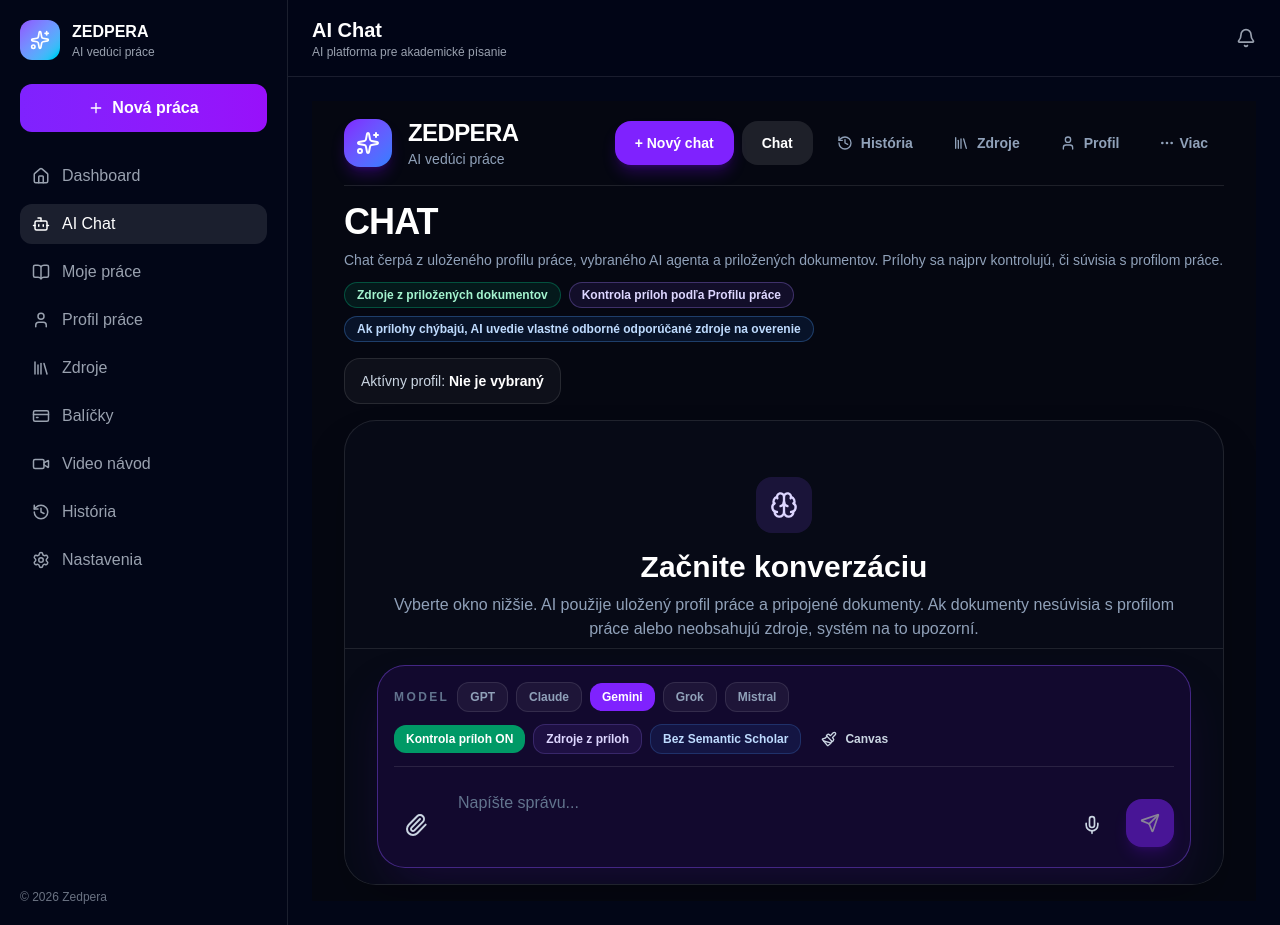
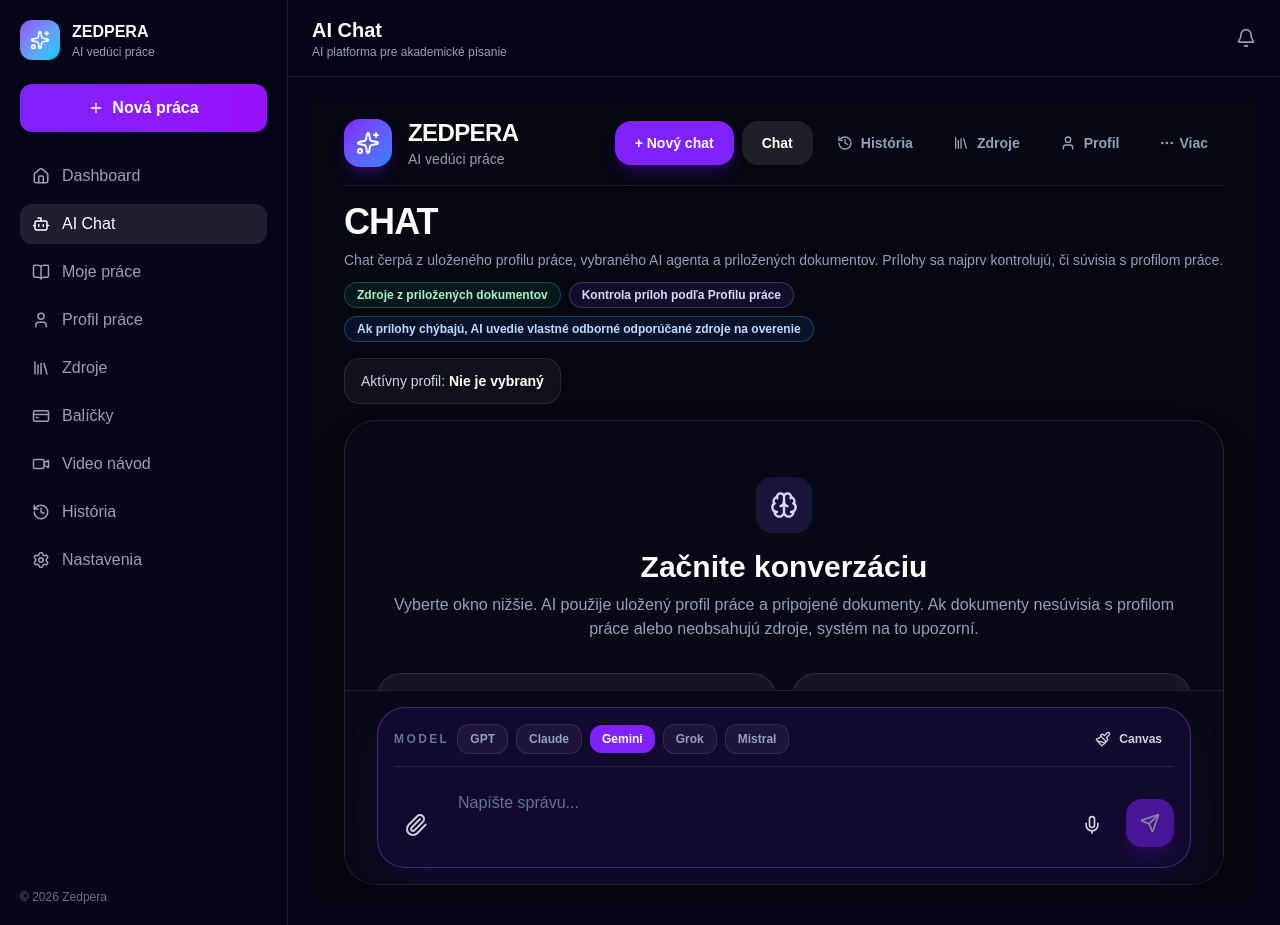
Before and after one commit to Peter8209/moj-ai-projekt, a Next.js app: page /chat in a window 1280 px wide. Built offline with nearby package versions, Linux system fonts and the light colour scheme.

Commit message:
Improve audit API

```diff
--- a/app/chat/page.tsx
+++ b/app/chat/page.tsx
@@ -400,7 +400,7 @@
   const [popup, setPopup] = useState(false);
   const [popupData, setPopupData] = useState<ParsedResult | null>(null);
 
-  const [validateAttachments, setValidateAttachments] = useState(true);
+const validateAttachments = true;
 
   const fileInputRef = useRef<HTMLInputElement | null>(null);
   const scrollAreaRef = useRef<HTMLDivElement | null>(null);
@@ -646,7 +646,7 @@
 
 formData.append('useSemanticScholar', 'false');
 formData.append('sourceMode', 'uploaded_documents_first');
-formData.append('validateAttachmentsAgainstProfile', String(validateAttachments));
+formData.append('validateAttachmentsAgainstProfile', 'true');
 formData.append('requireSourceList', 'true');
 formData.append('allowAiKnowledgeFallback', 'true');
 
@@ -1035,27 +1035,6 @@
 <div className="flex flex-wrap items-center gap-2">
   <button
     type="button"
-  onClick={() => setValidateAttachments((prev) => !prev)}
-  className={`rounded-xl px-3 py-1.5 text-xs font-black transition ${
-    validateAttachments
-      ? 'bg-emerald-600 text-white'
-      : 'border border-white/10 bg-white/5 text-slate-400 hover:bg-white/10 hover:text-white'
-  }`}
-  title="Zapnúť alebo vypnúť kontrolu, či priložené dokumenty súvisia s profilom práce"
->
-  {validateAttachments ? 'Kontrola príloh ON' : 'Kontrola príloh OFF'}
-</button>
-
-<span className="rounded-xl border border-violet-400/20 bg-violet-500/10 px-3 py-1.5 text-xs font-black text-violet-200">
-  Zdroje z príloh
-</span>
-
-<span className="rounded-xl border border-blue-400/20 bg-blue-500/10 px-3 py-1.5 text-xs font-black text-blue-200">
-  Bez Semantic Scholar
-</span>
-
-<button
-  type="button"
     onClick={() => setCanvasOpen(true)}
     className="inline-flex items-center gap-2 rounded-xl px-3 py-1.5 text-xs font-black text-slate-300 hover:bg-white/10 hover:text-white"
   >
```
Lines whose indentation alone changed are shown as unchanged.
